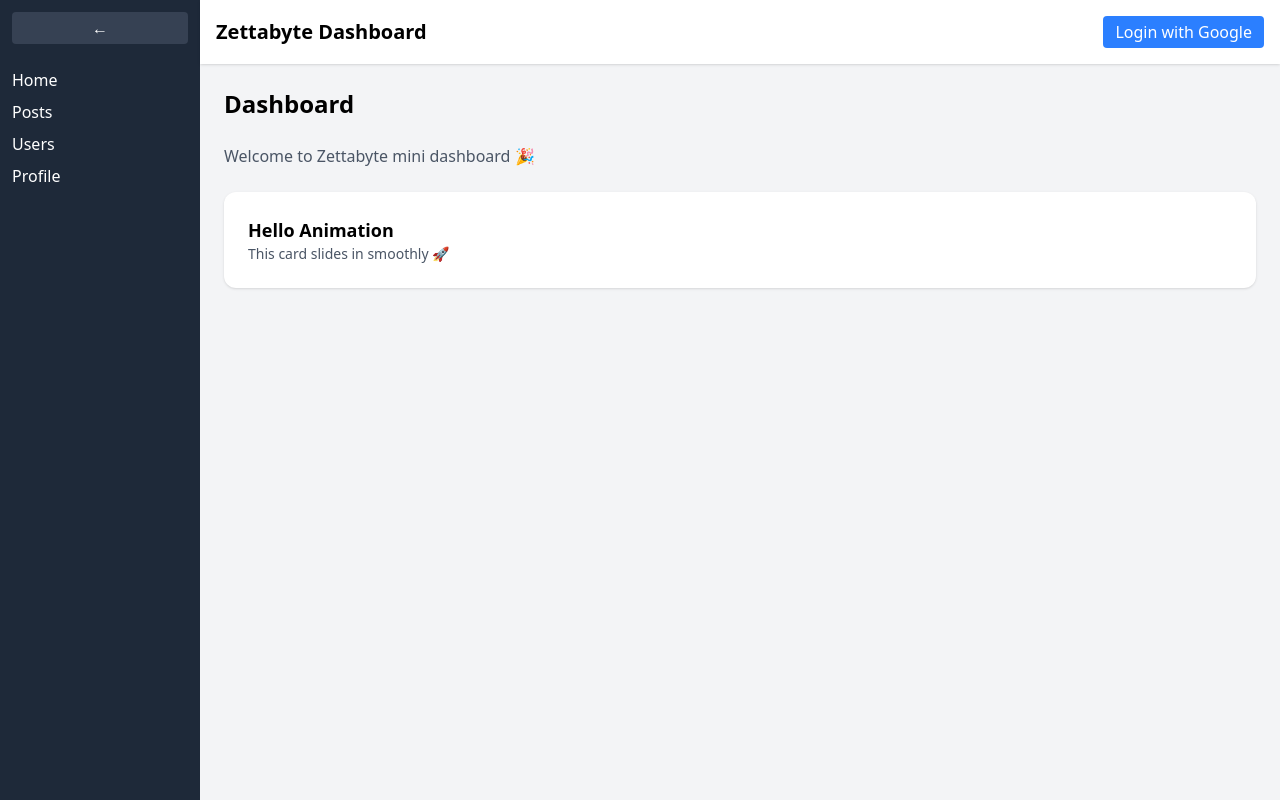
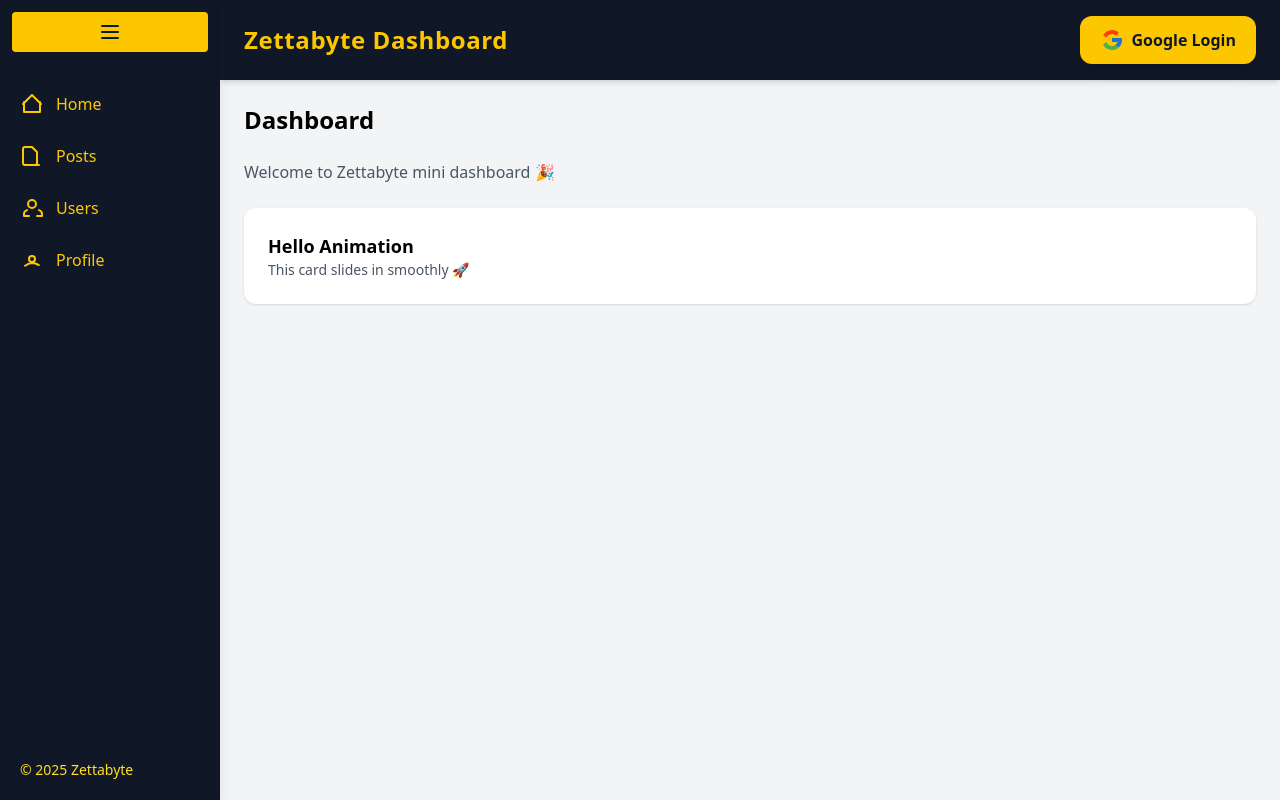
Before and after one commit to MostafizurRahman199/zetabyte-dashboard, a Next.js app: page / in a window 1280 px wide. Built offline with nearby package versions, Linux system fonts and the light colour scheme; no server answers.

Commit message:
sidebar and navbar design improved

```diff
--- a/package.json
+++ b/package.json
@@ -8,11 +8,13 @@
     "start": "next start"
   },
   "dependencies": {
+    "@heroicons/react": "^2.2.0",
     "framer-motion": "^12.23.13",
     "next": "15.5.3",
     "next-auth": "^4.24.11",
     "react": "19.1.0",
-    "react-dom": "19.1.0"
+    "react-dom": "19.1.0",
+    "react-icons": "^5.5.0"
   },
   "devDependencies": {
     "@tailwindcss/postcss": "^4",
--- a/src/components/AuthButton.tsx
+++ b/src/components/AuthButton.tsx
@@ -1,20 +1,67 @@
+
+
+// src/components/AuthButton.tsx
 "use client";
 
 import { signIn, signOut, useSession } from "next-auth/react";
+import { useState, useEffect, useRef } from "react";
+import { motion, AnimatePresence } from "framer-motion";
+import Link from "next/link";
+import { FcGoogle } from "react-icons/fc";
 
 export const AuthButton = () => {
   const { data: session } = useSession();
+  const [open, setOpen] = useState(false);
+  const ref = useRef<HTMLDivElement>(null);
+
+  // Close dropdown when clicking outside
+  useEffect(() => {
+    const handleClickOutside = (event: MouseEvent) => {
+      if (ref.current && !ref.current.contains(event.target as Node)) {
+        setOpen(false);
+      }
+    };
+    document.addEventListener("mousedown", handleClickOutside);
+    return () => document.removeEventListener("mousedown", handleClickOutside);
+  }, []);
 
   if (session) {
     return (
-      <div className="flex items-center space-x-2">
-        <p>{session.user?.name}</p>
+      <div className="relative" ref={ref}>
+        {/* Profile Image */}
+        <img
+          src={session.user?.image || "/default-avatar.png"}
+          alt="Profile"
+          className="w-10 h-10 rounded-full cursor-pointer border-2 border-yellow-400"
+          onClick={() => setOpen(!open)}
+        />
+
+        {/* Dropdown */}
+        <AnimatePresence>
+          {open && (
+            <motion.div
+              initial={{ opacity: 0, y: -10 }}
+              animate={{ opacity: 1, y: 0 }}
+              exit={{ opacity: 0, y: -10 }}
+              transition={{ duration: 0.2 }}
+              className="absolute right-0 mt-6 w-40 bg-gray-900 text-yellow-400 rounded-lg shadow-lg overflow-hidden z-50"
+            >
+              <Link
+                href="/profile"
+                className="block px-4 py-2 hover:bg-yellow-400 hover:text-gray-900 transition"
+                onClick={() => setOpen(false)}
+              >
+                Profile
+              </Link>
               <button
                 onClick={() => signOut()}
-          className="px-3 py-1 bg-red-500 text-white rounded hover:bg-red-600"
+                className="w-full text-left px-4 py-2 hover:bg-yellow-400 hover:text-gray-900 transition"
               >
                 Logout
               </button>
+            </motion.div>
+          )}
+        </AnimatePresence>
       </div>
     );
   }
@@ -22,9 +69,18 @@ export const AuthButton = () => {
   return (
      <button
       onClick={() => signIn("google")}
-      className="px-3 py-1 bg-blue-500 text-white rounded hover:bg-blue-600"
+      className="
+        flex items-center justify-center gap-2
+        px-5 py-3
+        bg-yellow-400 text-gray-900 font-semibold
+        rounded-xl shadow-lg
+        hover:bg-yellow-500
+        active:scale-95
+        transition transform duration-150 ease-in-out
+      "
     >
-      Login with Google
+      <FcGoogle size={24} />
+      Google Login
     </button>
   );
 };
--- a/src/components/Navbar.tsx
+++ b/src/components/Navbar.tsx
@@ -1,10 +1,11 @@
 // src/components/Navbar.tsx
+"use client";
 
 import { AuthButton } from "./AuthButton";
 
 export const Navbar = () => (
-  <nav className="bg-white shadow p-4 flex justify-between items-center">
-    <h1 className="text-xl font-bold">Zettabyte Dashboard</h1>
+  <nav className="bg-gray-900 text-yellow-400 shadow-md px-6 py-4 flex justify-between items-center">
+    <h1 className="text-2xl font-bold tracking-wide">Zettabyte Dashboard</h1>
     <AuthButton />
   </nav>
 );
--- a/src/components/Sidebar.tsx
+++ b/src/components/Sidebar.tsx
@@ -1,39 +1,133 @@
+// "use client";
+
+// import { motion } from "framer-motion";
+// import Link from "next/link";
+// import { useState } from "react";
+
+// export const Sidebar: React.FC = () => {
+//   const [open, setOpen] = useState(true);
+
+//   return (
+//     <motion.aside
+//       animate={{ width: open ? 200 : 60 }}
+//       transition={{ duration: 0.3 }}
+//       className="bg-gray-800 text-white h-screen p-3 flex flex-col"
+//     >
+//       <button
+//         onClick={() => setOpen(!open)}
+//         className="mb-6 bg-gray-700 px-2 py-1 rounded"
+//       >
+//         {open ? "←" : "→"}
+//       </button>
+//       <nav className="flex flex-col space-y-2">
+//         <Link href="/" className="hover:underline">
+//           Home
+//         </Link>
+//         <Link href="/posts" className="hover:underline">
+//           Posts
+//         </Link>
+//         <Link href="/users" className="hover:underline">
+//           Users
+//         </Link>
+//         <Link href="/profile" className="hover:underline">
+//           Profile
+//         </Link>
+
+//       </nav>
+//     </motion.aside>
+//   );
+// };
+
+
+
 "use client";
 
 import { motion } from "framer-motion";
 import Link from "next/link";
 import { useState } from "react";
 
+interface NavItem {
+  name: string;
+  href: string;
+  icon: React.ReactNode;
+}
+
 export const Sidebar: React.FC = () => {
   const [open, setOpen] = useState(true);
 
+  const navItems: NavItem[] = [
+    {
+      name: "Home",
+      href: "/",
+      icon: (
+        <svg className="w-6 h-6" fill="none" stroke="currentColor" strokeWidth={2} viewBox="0 0 24 24">
+          <path strokeLinecap="round" strokeLinejoin="round" d="M3 12l9-9 9 9M4 10v10h16V10" />
+        </svg>
+      ),
+    },
+    {
+      name: "Posts",
+      href: "/posts",
+      icon: (
+        <svg className="w-6 h-6" fill="none" stroke="currentColor" strokeWidth={2} viewBox="0 0 24 24">
+          <path strokeLinecap="round" strokeLinejoin="round" d="M19 21H5a2 2 0 01-2-2V5a2 2 0 012-2h7l5 5v11a2 2 0 01-2 2z" />
+        </svg>
+      ),
+    },
+    {
+      name: "Users",
+      href: "/users",
+      icon: (
+        <svg className="w-6 h-6" fill="none" stroke="currentColor" strokeWidth={2} viewBox="0 0 24 24">
+          <path strokeLinecap="round" strokeLinejoin="round" d="M17 20h5v-2a4 4 0 00-3-3.87M9 20H4v-2a4 4 0 013-3.87M12 12a4 4 0 100-8 4 4 0 000 8z" />
+        </svg>
+      ),
+    },
+    {
+      name: "Profile",
+      href: "/profile",
+      icon: (
+        <svg className="w-6 h-6" fill="none" stroke="currentColor" strokeWidth={2} viewBox="0 0 24 24">
+          <path strokeLinecap="round" strokeLinejoin="round" d="M5.121 17.804A12.083 12.083 0 0112 15c2.485 0 4.8.744 6.879 2.072M15 11a3 3 0 11-6 0 3 3 0 016 0z" />
+        </svg>
+      ),
+    },
+  ];
+
   return (
     <motion.aside
-      animate={{ width: open ? 200 : 60 }}
+      animate={{ width: open ? 220 : 60 }}
       transition={{ duration: 0.3 }}
-      className="bg-gray-800 text-white h-screen p-3 flex flex-col"
+      className="bg-gray-900 text-yellow-400 h-screen flex flex-col p-3 shadow-lg"
     >
+      {/* Toggle Button */}
       <button
         onClick={() => setOpen(!open)}
-        className="mb-6 bg-gray-700 px-2 py-1 rounded"
+        className="flex items-center justify-center mb-6 p-2 bg-yellow-400 text-gray-900 rounded hover:bg-yellow-500 transition"
       >
-        {open ? "←" : "→"}
+        {/* Hamburger Icon */}
+        <svg className="w-6 h-6" fill="none" stroke="currentColor" strokeWidth={2} viewBox="0 0 24 24">
+          <path strokeLinecap="round" strokeLinejoin="round" d="M4 6h16M4 12h16M4 18h16" />
+        </svg>
       </button>
-      <nav className="flex flex-col space-y-2">
-        <Link href="/" className="hover:underline">
-          Home
-        </Link>
-        <Link href="/posts" className="hover:underline">
-          Posts
-        </Link>
-        <Link href="/users" className="hover:underline">
-          Users
-        </Link>
-        <Link href="/profile" className="hover:underline">
-          Profile
-        </Link>
 
+      {/* Navigation */}
+      <nav className="flex flex-col gap-3 mt-2">
+        {navItems.map((item) => (
+          <Link key={item.name} href={item.href}>
+            <motion.div
+              whileHover={{ scale: 1.05 }}
+              className="flex items-center gap-3 p-2 rounded hover:bg-yellow-400 hover:text-gray-900 cursor-pointer transition"
+            >
+              {item.icon}
+              {open && <span className="font-medium">{item.name}</span>}
+            </motion.div>
+          </Link>
+        ))}
       </nav>
+
+      {/* Optional Footer */}
+      <div className="mt-auto p-2 text-sm text-yellow-300">{open && "© 2025 Zettabyte"}</div>
     </motion.aside>
   );
 };
```
Also changed, not shown: src/app/layout.tsx (+1 -35 lines), 1 other file (tests, documents, lock files or other folders). Lines whose indentation alone changed are shown as unchanged.
